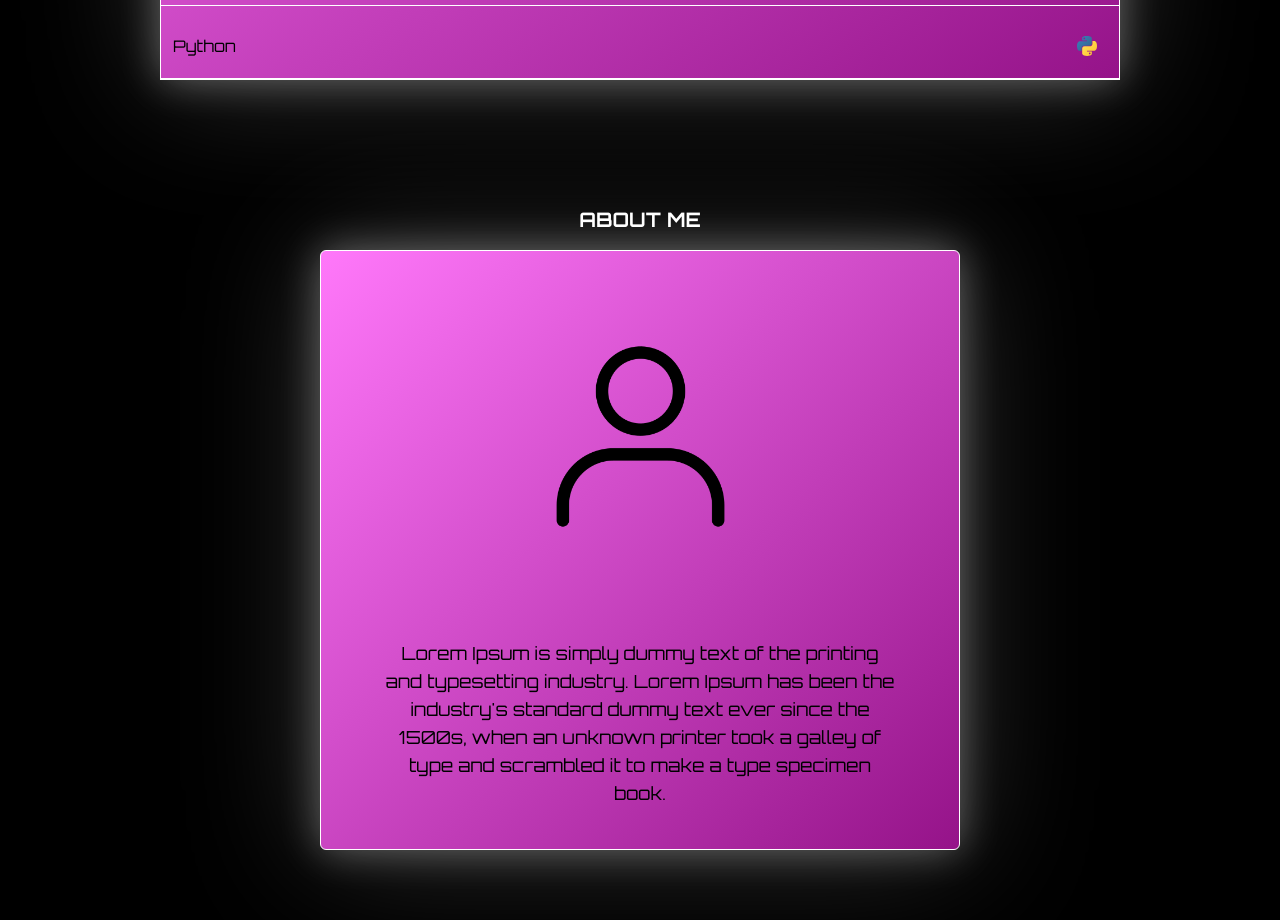
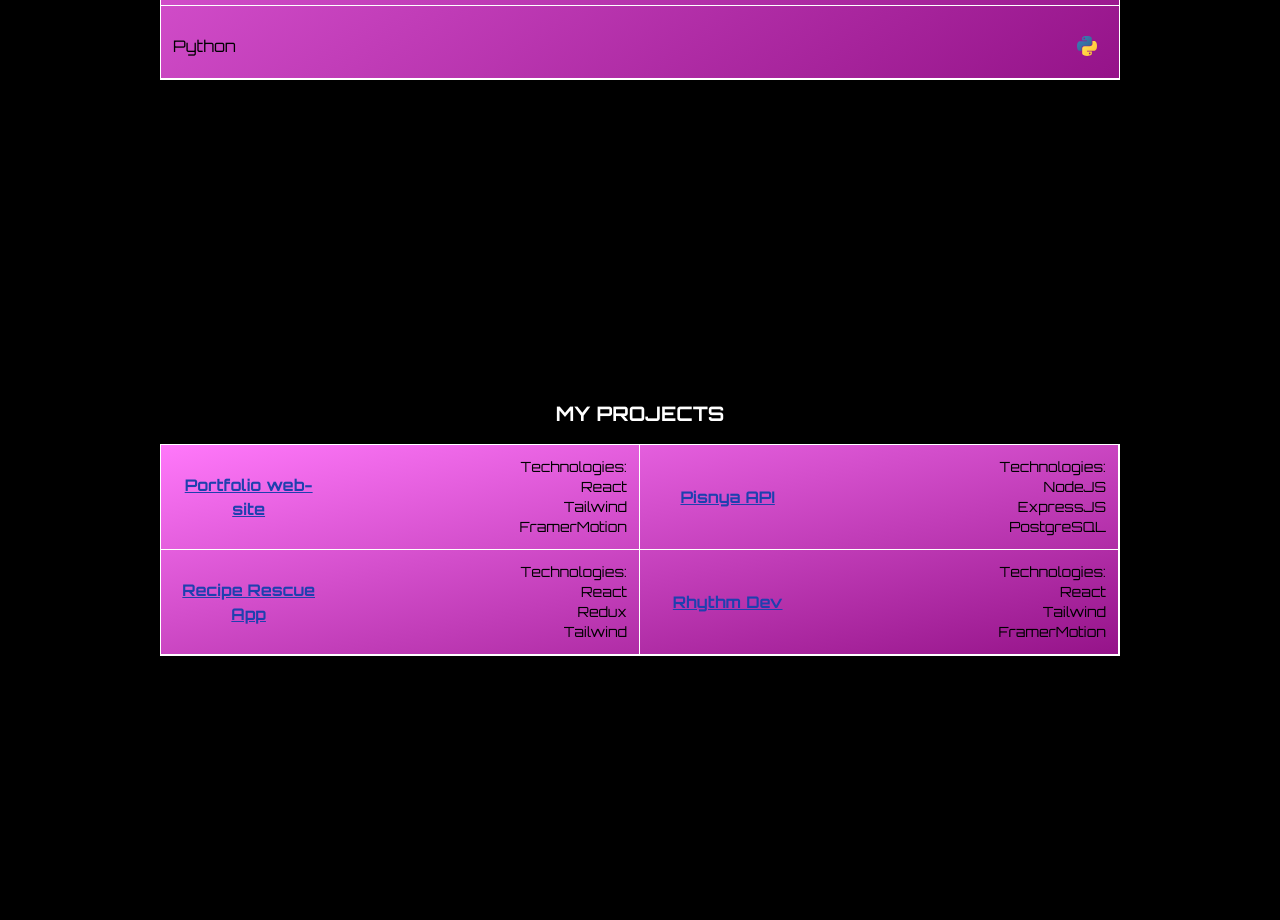
Before and after one commit to havriutkin/havriutkin.github.io, a React (Create React App) app: page / in a window 1280 px wide. Shown: the part 1480-2400 px from the top of the page. Built offline with nearby package versions, Linux system fonts and the light colour scheme.

Commit message:
Add projectLayout and fix shadows

```diff
--- a/src/App.js
+++ b/src/App.js
@@ -2,6 +2,7 @@ import './App.css';
 
 import AboutLayout from './layouts/AboutLayout';
 import SkillLayout from './layouts/SkillLayout';
+import ProjectLayout from './layouts/ProjectLayout';
 
 /*
   TODO:
@@ -13,7 +14,7 @@ function App() {
     <div className="flex flex-col justify-around items-center">
       <AboutLayout/>
       <SkillLayout/>
-      <AboutLayout/>
+      <ProjectLayout/>
     </div>
   );
 }
--- a/src/components/About.js
+++ b/src/components/About.js
@@ -1,6 +1,7 @@
 import { motion } from "framer-motion";
 import personIcon from "../assets/person.png";
 
+//drop-shadow-glow
 function About(){
 
     return(
@@ -24,8 +25,9 @@ function About(){
                     bg-gradient-to-br from-blush-pink-400 to-blush-pink-800
                     border-solid border border-white rounded-md border-opacity-100
                     text-black
-                    drop-shadow-glow
-                    flex flex-col justify-around items-center"
+                    flex flex-col justify-around items-center
+                    transition-shadow duration-500
+                    hover:shadow-neon"
         >
             <img src={personIcon} alt="Person icon" className="h-1/2"></img>
             <div className="font-orbitron text-center">
--- /dev/null
+++ b/src/components/Project.js
@@ -0,0 +1,29 @@
+function Project({name, link, techs}){
+    return(
+        <div className="w-full
+                    mt-2 p-3
+                    md:mt-0
+                    border-b border-r border-solid border-white
+                    text-black
+                    flex justify-between items-center">
+            <h3 className="w-1/3
+                            font-orbitron text-center font-bold">
+                <a href={link} className="underline text-blue-800
+                                            visited:text-gray-800
+                                            hover:no-underline hover:bg-pink-300">
+                    {name}
+                </a>
+            </h3>
+            <div className="w-2/3 text-right">
+                <h4 className="font-orbitron text-sm">Technologies: </h4>
+                <ul className>
+                    {techs.map(tech => (
+                        <li className="font-orbitron text-sm">{tech}</li>
+                    ))}
+                </ul>
+            </div>
+        </div>
+    )
+}
+
+export default Project;
--- /dev/null
+++ b/src/layouts/ProjectLayout.js
@@ -0,0 +1,31 @@
+import Project from "../components/Project";
+
+function ProjectLayout(){
+    const projects = [
+        {'name': 'Portfolio web-site', 'link': '#', 'techs': ['React', 'Tailwind', 'FramerMotion']},
+        {'name': 'Pisnya API', 'link': '#', 'techs': ['NodeJS', 'ExpressJS', 'PostgreSQL']},
+        {'name': 'Recipe Rescue App', 'link': '#', 'techs': ['React', 'Redux', 'Tailwind']},
+        {'name': 'Rhythm Dev', 'link': '#', 'techs': ['React', 'Tailwind', 'FramerMotion']},
+    ];
+    return (
+        <div className="h-screen w-3/4
+                        flex flex-col justify-center items-center">
+            <h2 className="text-white font-orbitron font-bold text-lg m-2 md:text-xl md:m-4">
+                MY PROJECTS
+            </h2>
+            <div className="w-full
+                            sm:flex sm:flex-col sm:around sm:items-center
+                            md:grid md:grid-cols-2
+                            bg-gradient-to-br from-blush-pink-400 to-blush-pink-800
+                            border border-solid border-white
+                            transition-shadow duration-500
+                            hover:shadow-neon">
+                {projects.map(project => (
+                    <Project name={project.name} link={project.link} techs={project.techs}/>
+                ))}
+            </div>
+        </div>
+    )
+}
+
+export default ProjectLayout;
--- a/src/layouts/SkillLayout.js
+++ b/src/layouts/SkillLayout.js
@@ -1,6 +1,6 @@
 import Skill from "../components/Skill";
 
-
+//drop-shadow-glow
 function SkillLayout(){
     const skillNames = ['JS', 'React', 'Redux', 'NodeJS', 'ExpressJS', 'TailwindCSS',
                     'FramerMotion', 'PostgreSQL', 'Python'];
@@ -13,7 +13,8 @@ function SkillLayout(){
                             flex flex-col justify-around items-center
                             bg-gradient-to-br from-blush-pink-400 to-blush-pink-800
                             border border-solid border-white
-                            drop-shadow-glow">
+                            transition-shadow duration-500
+                            hover:shadow-neon">
                 {skillNames.map(skill => (
                     <Skill name={skill} icon={`./logos/${skill}Logo.svg`}/>
                 ))}
```
